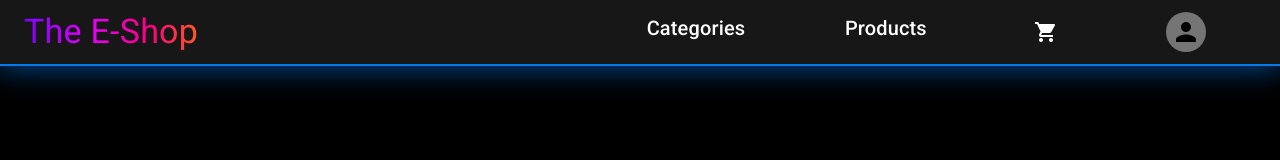
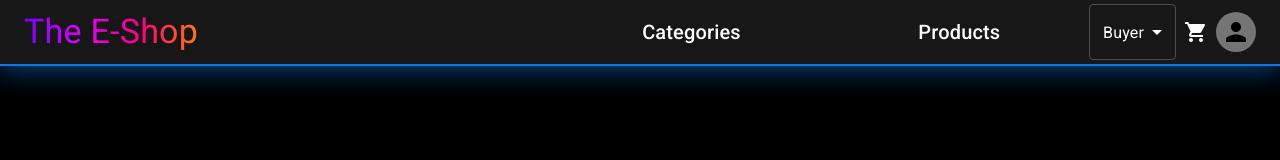
Before and after one commit to maycods/E-commerce-Website, a React (Vite) app in the folder front-end/: page / in a window 1280 px wide. Shown: the top 160 px of the page. Built offline with nearby package versions, Linux system fonts and the light colour scheme; no server answers.

Commit message:
adding role to navbar

```diff
--- a/front-end/src/components/NavBar.tsx
+++ b/front-end/src/components/NavBar.tsx
@@ -8,6 +8,8 @@ import {
   Container,
   Box,
   Avatar,
+  Select,
+  MenuItem,
 } from "@mui/material";
 import { Link } from "react-router-dom";
 import { useStore } from "../Store";
@@ -16,26 +18,35 @@ import CategoryIcon from "@mui/icons-material/Category";
 import StoreIcon from "@mui/icons-material/Store";
 import { useUser } from "../hooks/useUser";
 import axios from "axios";
-import { useEffect } from "react";
+import { useEffect, useState } from "react";
 
 export function NavBar() {
+  const [role, setRole] = useState("buyer");
   const { user } = useUser();
   console.log(user);
   const nbItems = useStore((state) => state.nbItems);
-  // async function postProduct() {
-  //   const response = await axios.post("api/products", {
-  //     name: "test",
-  //     description: "test",
-  //     price: 10,
-  //     image: "test",
-  //     category: "test",
-  //   });
-  //   console.log(response);
+
+  function handleChangeUser() {
+    // if (user?.role === "buyer") {
+    //   axios
+    //     .post("api/users/role", {
+    //       role: "seller",
+    //     })
+    //     .then((res) => {
+    //       console.log(res);
+    //       window.location.reload();
+    //     });
+    // } else {
+    //   axios
+    //     .post("api/users/role", {
+    //       role: "buyer",
+    //     })
+    //     .then((res) => {
+    //       console.log(res);
+    //       window.location.reload();
+    //     });
     // }
-  // useEffect(() => {
-  //   postProduct();
-  // }, []);
-
+  }
   return (
     <AppBar position="fixed">
       <Container maxWidth="xl">
@@ -91,6 +102,11 @@ export function NavBar() {
               </Link>
             </Typography> */}
             {/* <StoreIcon /> */}
+          </Box>
+          <Select value={role} onChange={() => handleChangeUser()}>
+            <MenuItem value="buyer">Buyer</MenuItem>
+            <MenuItem value="seller">Seller</MenuItem>
+          </Select>
           <IconButton
             aria-label="cart"
             component={Link}
@@ -108,7 +124,6 @@ export function NavBar() {
 
             <Avatar alt="Remy Sharp" src={user?.image} />
           </Box>
-          </Box>
           {/* <Button component={Link} to="/login" color="inherit">
           Login
         </Button> */}
```
Lines whose indentation alone changed are shown as unchanged.
